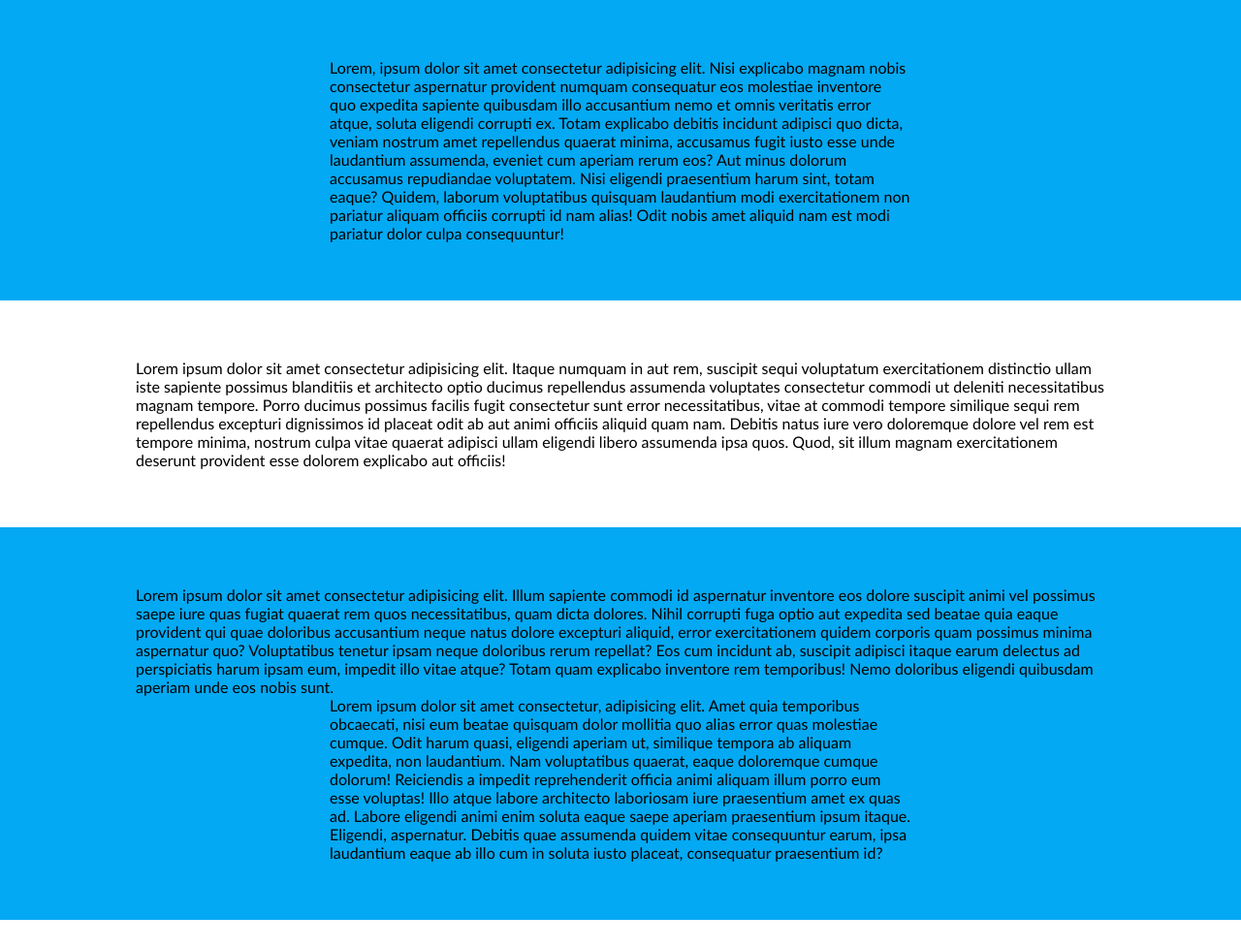
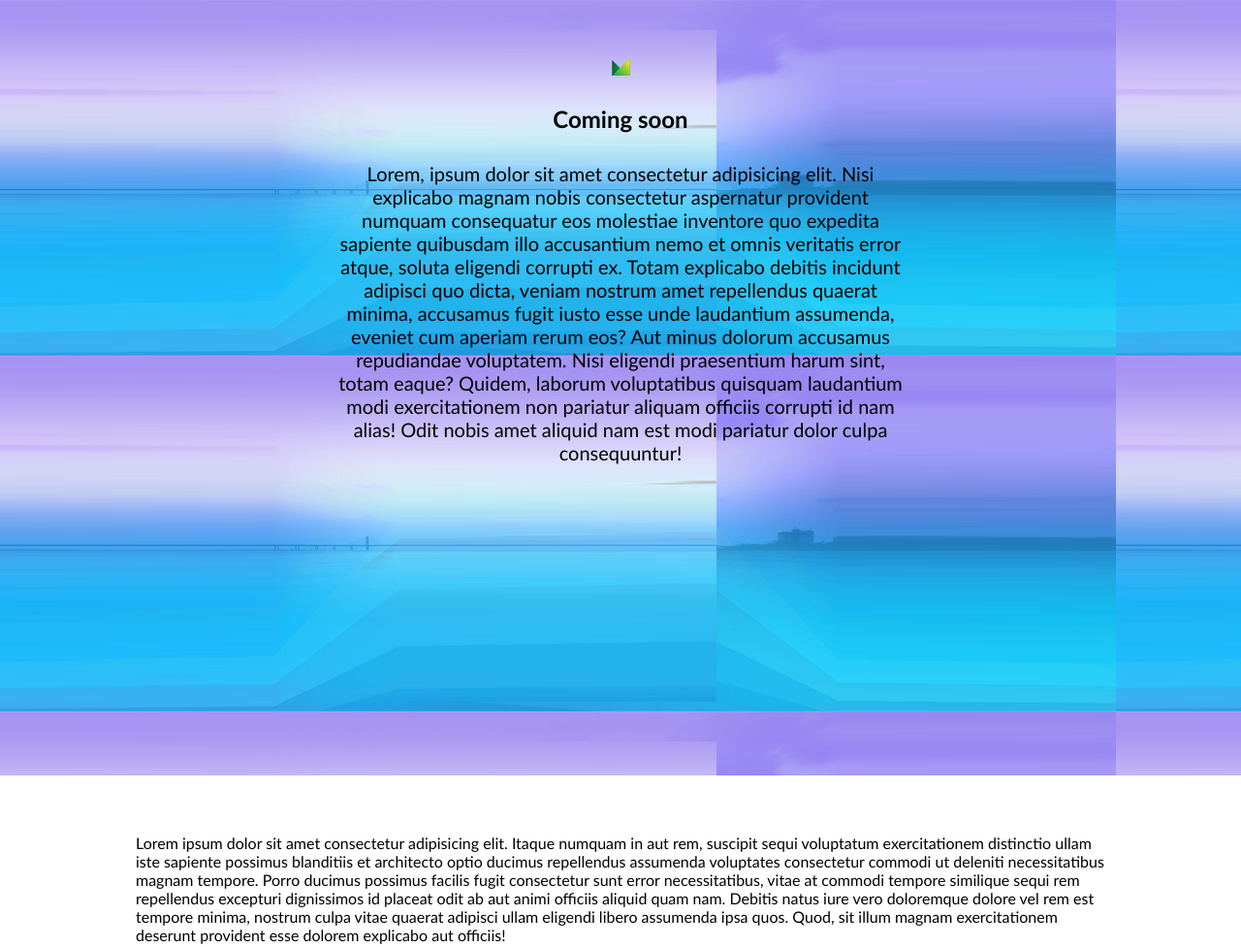
Before and after one commit to AusraMundus/09-Coming-soon, a website: page index.html in a window 1280 px wide. Shown: the top 977 px of the page at 97% size. Before the commit the page ends 949 px from the top, so only its background shows below. Drawn offline with Linux system fonts and the light colour scheme.

Commit message:
Initial hero content and style

```diff
--- a/css/pages/home.css
+++ b/css/pages/home.css
@@ -4,3 +4,34 @@
 /* 3rd-party */
 /* components */
 /* CUSTOM */
+
+.hero {
+    min-height: 100vh;
+    background-image: url(../../img/background.png);
+}
+
+.hero > .short-row {
+    display: flex;
+    flex-direction: column;
+    gap: 30px;
+    text-align: center;
+    align-items: center;
+}
+
+.hero .logo {
+    heigth: 50px;
+}
+
+hero. title {
+    font-size: 80px;
+}
+
+.hero .description {
+    font-size: 20px;
+}
+
+@media (max-width: 600px) {
+    .hero .title {
+        font-size: 64px;
+    }
+}
--- a/index.html
+++ b/index.html
@@ -9,9 +9,13 @@
 </head>
 <body>
     <main>
-        <section class="container bg-main">
+        <section class="container bg-main hero">
             <div class="short-row">
+                <img class="logo" src="./img/logo.png" alt="Logo">
+                <h1 class="title">Coming soon</h1>
+                <p class="description">
                 Lorem, ipsum dolor sit amet consectetur adipisicing elit. Nisi explicabo magnam nobis consectetur aspernatur provident numquam consequatur eos molestiae inventore quo expedita sapiente quibusdam illo accusantium nemo et omnis veritatis error atque, soluta eligendi corrupti ex. Totam explicabo debitis incidunt adipisci quo dicta, veniam nostrum amet repellendus quaerat minima, accusamus fugit iusto esse unde laudantium assumenda, eveniet cum aperiam rerum eos? Aut minus dolorum accusamus repudiandae voluptatem. Nisi eligendi praesentium harum sint, totam eaque? Quidem, laborum voluptatibus quisquam laudantium modi exercitationem non pariatur aliquam officiis corrupti id nam alias! Odit nobis amet aliquid nam est modi pariatur dolor culpa consequuntur!
+                </p>
             </div>
         </section>
         <section class="container">
```
